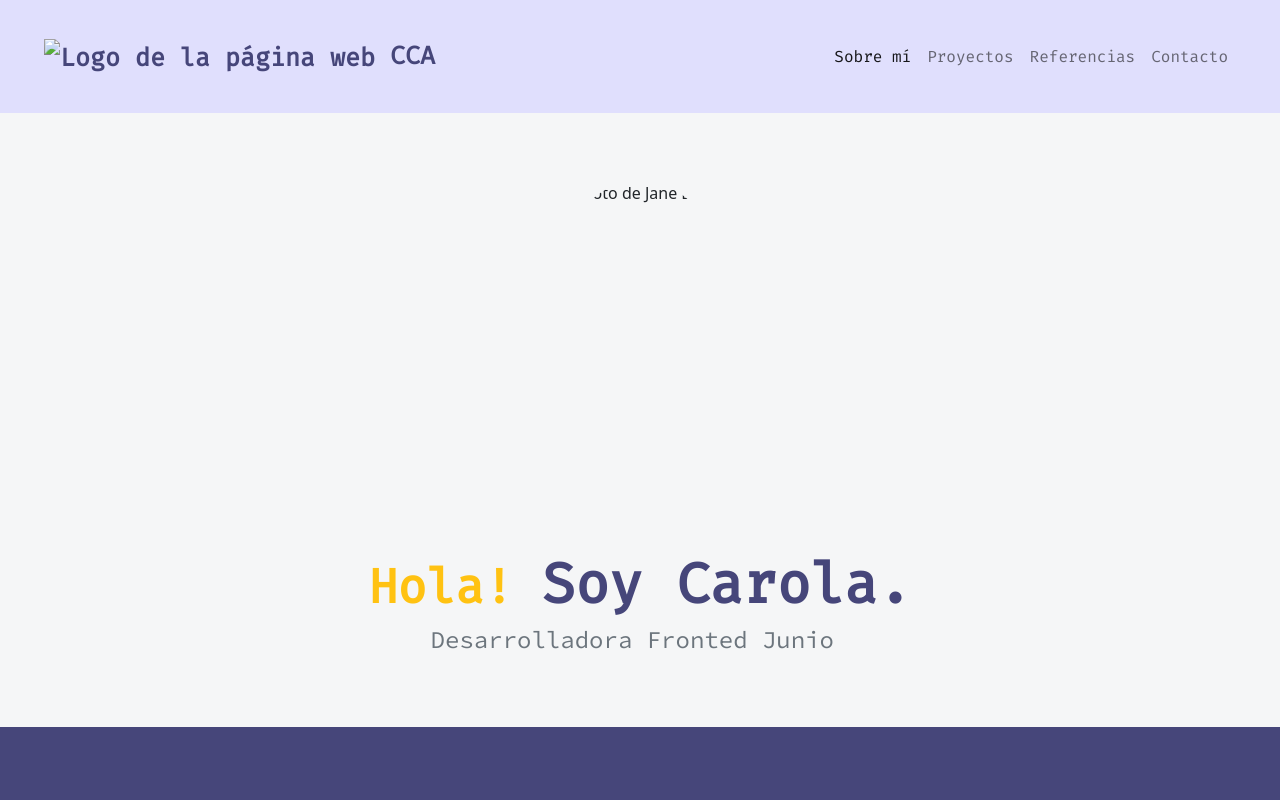
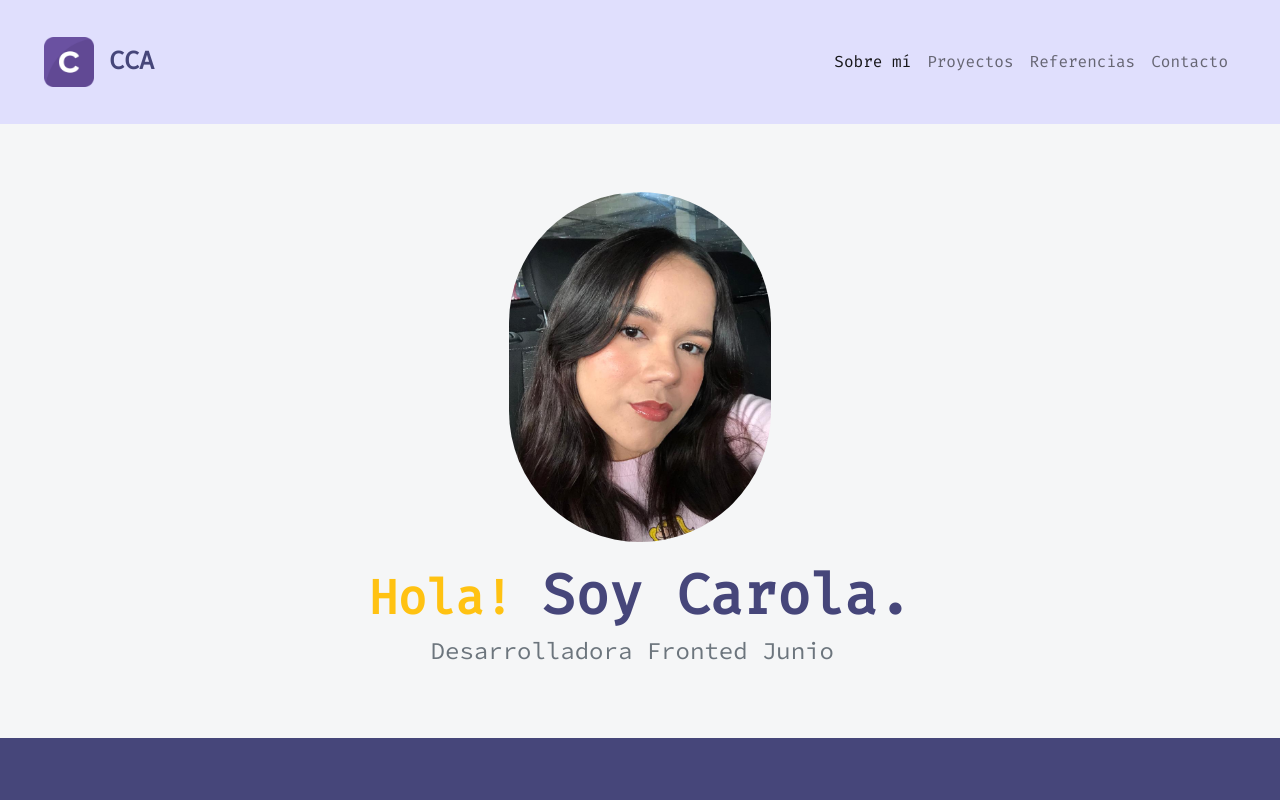
Before and after one commit to carolarceo/portafolio, a plain HTML site: page index.html in a window 1280 px wide. Shown: the top 800 px of the page. Drawn offline with nearby package versions, Linux system fonts and the light colour scheme; a web font is replaced by a local one.

Commit message:
Versión 2.0

```diff
--- a/index.html
+++ b/index.html
@@ -40,7 +40,7 @@
       </button>
       <div class="collapse navbar-collapse" id="navbar-toggler">
         <a class="navbar-brand" href="#">
-          <img src="/portafolioTCPRO-main/images/letter-c.png" width="50" alt="Logo de la página web">
+          <img src="images/letter-c.png" width="50" alt="Logo de la página web">
           CCA</a>
         <ul class="navbar-nav d-flex justify-content-center align-items-center">
           <li class="nav-item">
@@ -63,7 +63,7 @@
   <!-- Seccion Hero -->
   <section class="hero align-items-stretch">
     <div class="hero-principal d-flex flex-column justify-content-center align-items-center">
-      <img class="hero-imagen-desarrollador" src="/portafolioTCPRO-main/images/photo3.jpeg" alt="Foto de Jane Doe">
+      <img class="hero-imagen-desarrollador" src="images/photo3.jpeg" alt="Foto de Jane Doe">
       <h1> <span>Hola! </span>Soy Carola.</h1>
       <!--<h2>Desarrollo sitios web y escribo artículos sobre programación.</h2>-->
 
```
Also changed, not shown: 1 other file.
